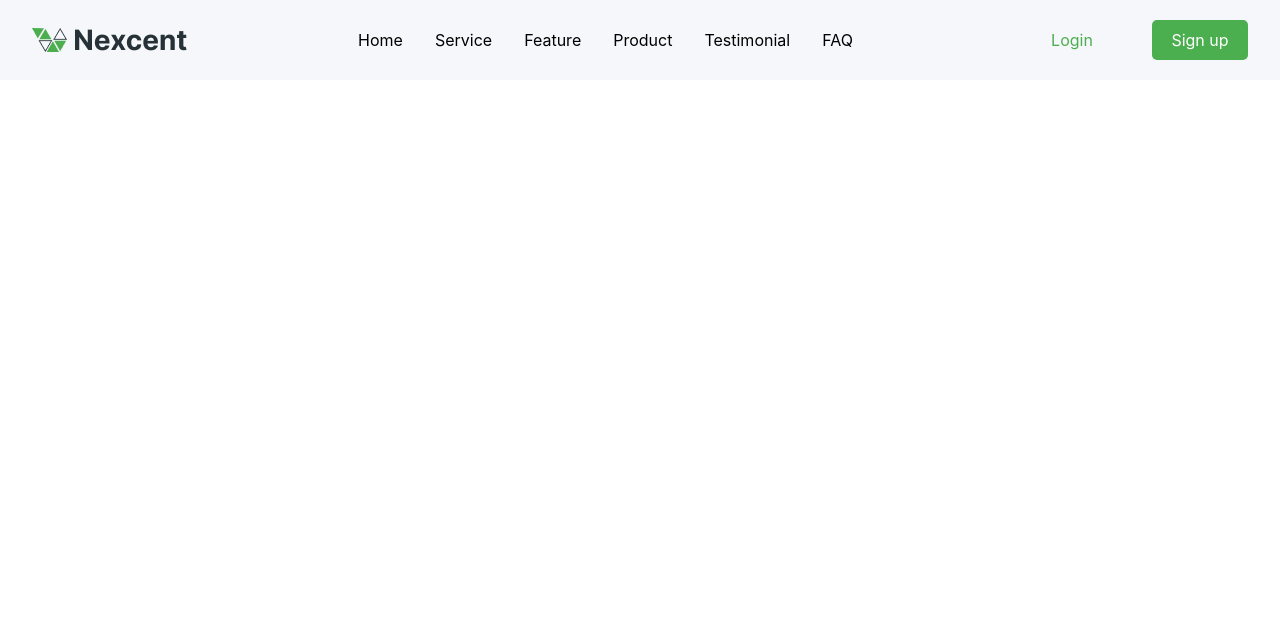
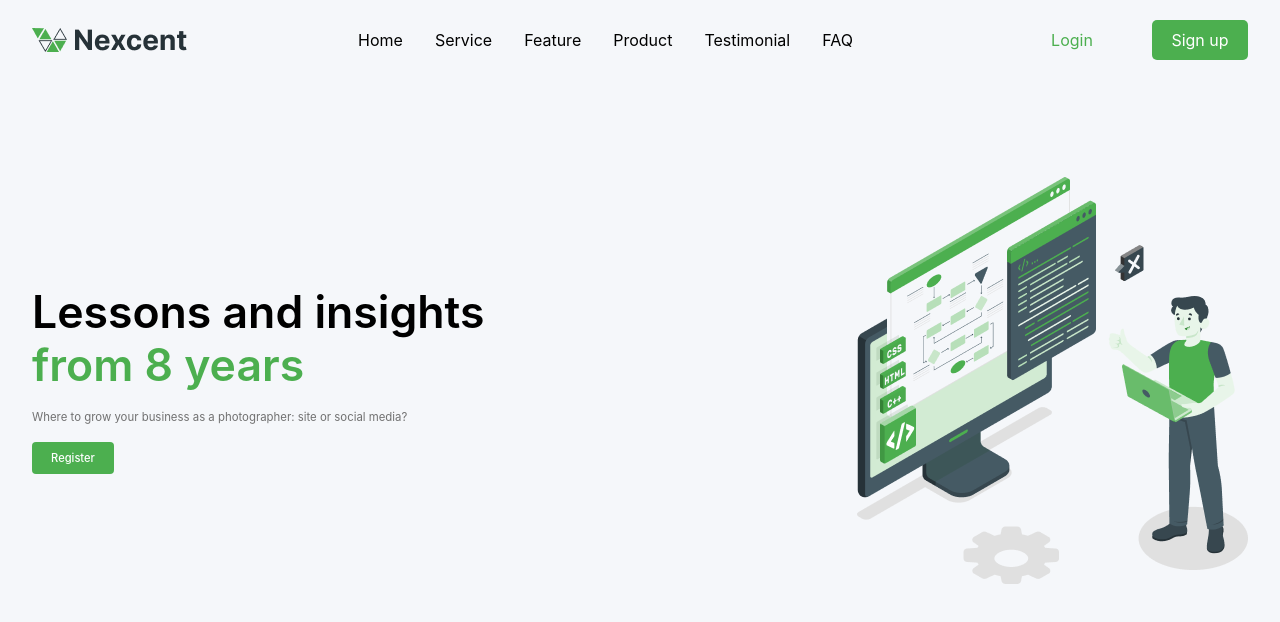
Before and after one commit to anantachai964/React-TailwinCSS, a React (Vite) app: page / in a window 1280 px wide. Shown: the top 622 px of the page. Built offline with nearby package versions, Linux system fonts and the light colour scheme.

Commit message:
Create Header

```diff
--- a/src/App.jsx
+++ b/src/App.jsx
@@ -1,11 +1,14 @@
 import "./App.css";
+import Header from "./components/Header";
 import Navbar from "./components/Navbar";
+
 
 function App() {
 
   return (
     <>
       <Navbar />
+      <Header />
     </>
   );
 }
--- /dev/null
+++ b/src/components/Header.jsx
@@ -0,0 +1,21 @@
+import React from "react";
+import headerImg from "../assets/img/header-img.png"
+
+function Header() {
+  return (
+    <header className="bg-[#F5F7FA]">
+      <div className="mx-auto h-[600px] max-w-[1320px] p-8 flex justify-between items-center">
+        <div>
+            <h1 className="text-[44.55px] font-semibold leading-[1.2]">Lessons and insights <br /> <span className="text-[#4CAF4F]">from 8 years</span></h1>
+            <p className="text-[11.4px] text-[#717171] mt-[1rem]">Where to grow your business as a photographer: site or social media?</p>
+            <button className="text-white bg-[#4CAF4F] w-[82px] h-[32px] rounded-[4px] mt-[1rem] text-[11.14px] font-medium">Register</button>
+        </div>
+        <div>
+            <img src={headerImg} alt="" />
+        </div>
+      </div>
+    </header>
+  );
+}
+
+export default Header;
--- a/src/index.css
+++ b/src/index.css
@@ -1 +1,6 @@
 @import "tailwindcss";
+@import url("https://fonts.googleapis.com/css2?family=Inter:ital,opsz,wght@0,14..32,100..900;1,14..32,100..900&display=swap");
+
+html {
+    font-family: "Inter", sans-serif;
+}
```
